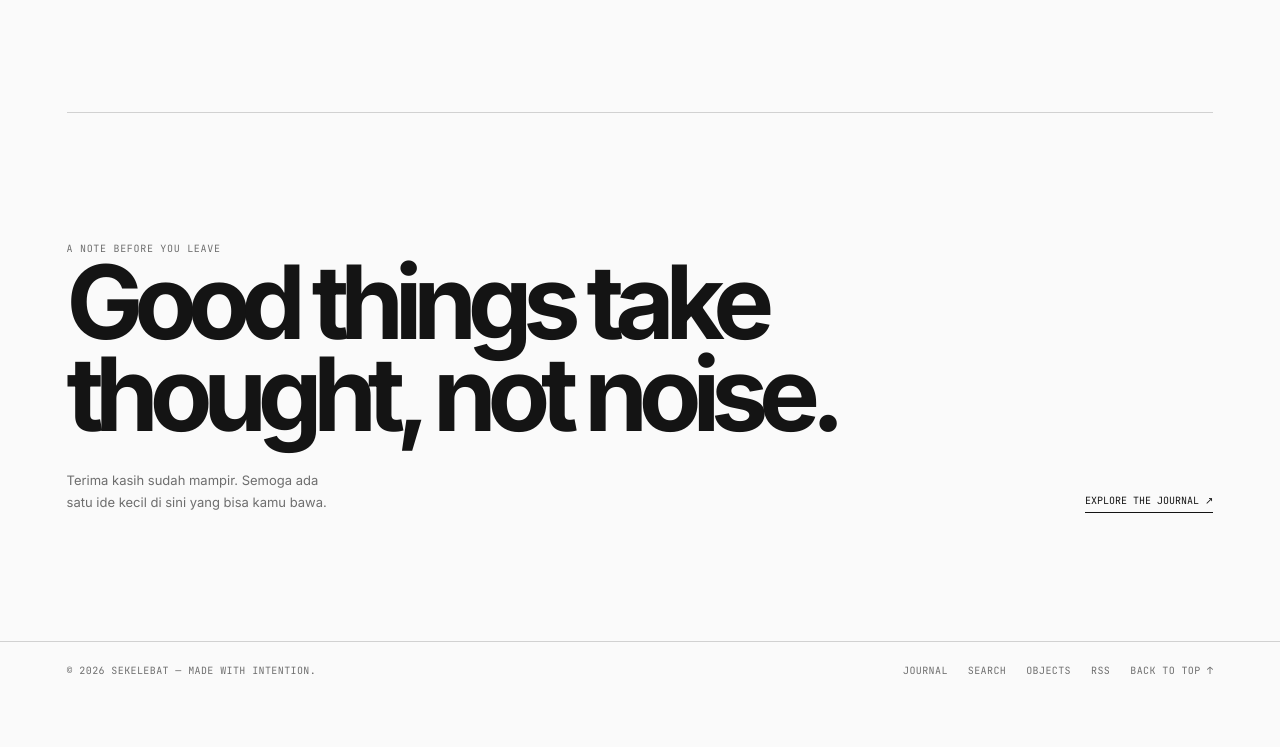
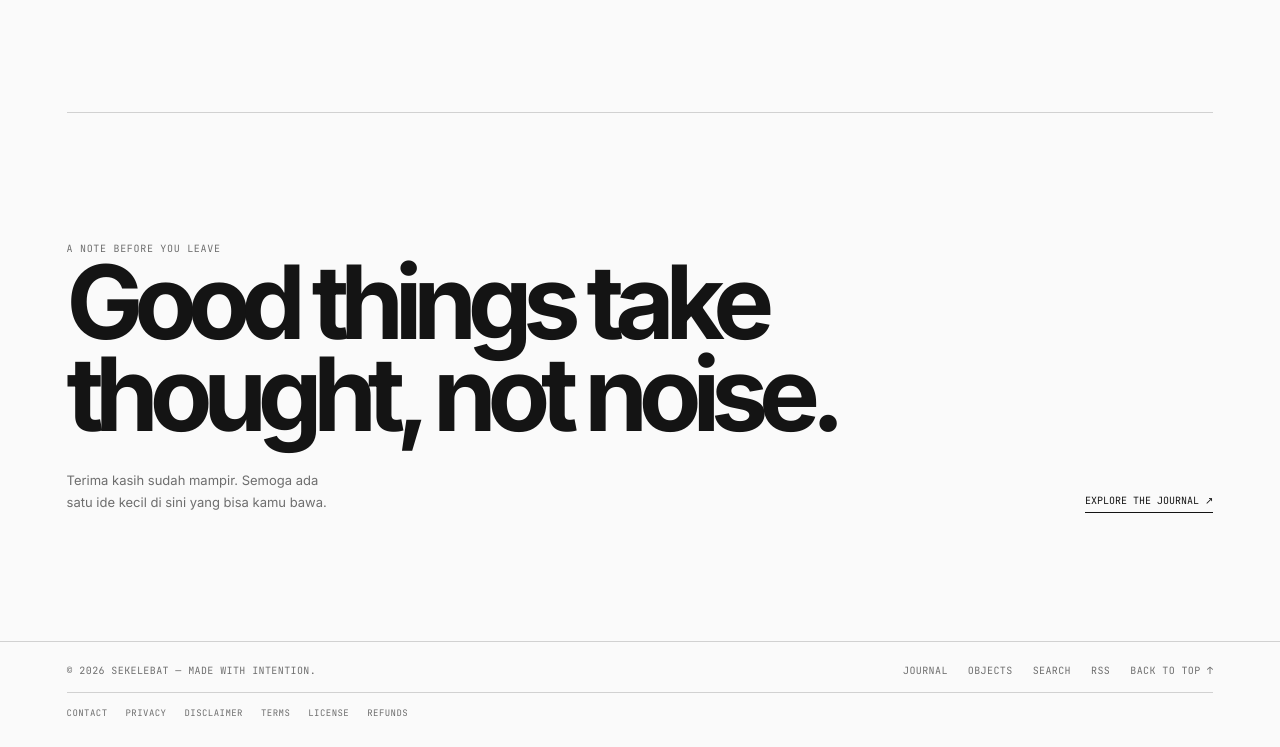
Before and after one commit to sekelebats/glassmor-obs24, an Eleventy site: page src/index.njk in a window 1280 px wide. Shown: the part 2982-3729 px from the top of the page. Before the commit the page ends 3687 px from the top, so only its background shows below. Built offline with nearby package versions, Linux system fonts and the light colour scheme; Eleventy itself is replaced by a stand-in of ours; files that its build step writes are made by us from their sources.

Commit message:
Update footer.njk

```diff
--- a/src/_includes/partials/footer.njk
+++ b/src/_includes/partials/footer.njk
@@ -3,10 +3,13 @@
     <span>© {{ site.year }} {{ site.name }} — MADE WITH INTENTION.</span>
     <div class="footer-links">
       <a href="{{ '/journal/' | url }}">JOURNAL</a>
+      <a href="{{ '/objects/' | url }}">OBJECTS</a>
       <a href="{{ '/search/' | url }}">SEARCH</a>
-      <a href="{{ '/#objects' | url }}">OBJECTS</a>
       <a href="{{ '/feed.xml' | url }}">RSS</a>
       <a href="#top">BACK TO TOP ↑</a>
     </div>
   </div>
+  <div class="wrap footer-legal">
+    {% for item in site.footerLinks %}<a href="{{ item.url | url }}">{{ item.label }}</a>{% endfor %}
+  </div>
 </footer>
```
